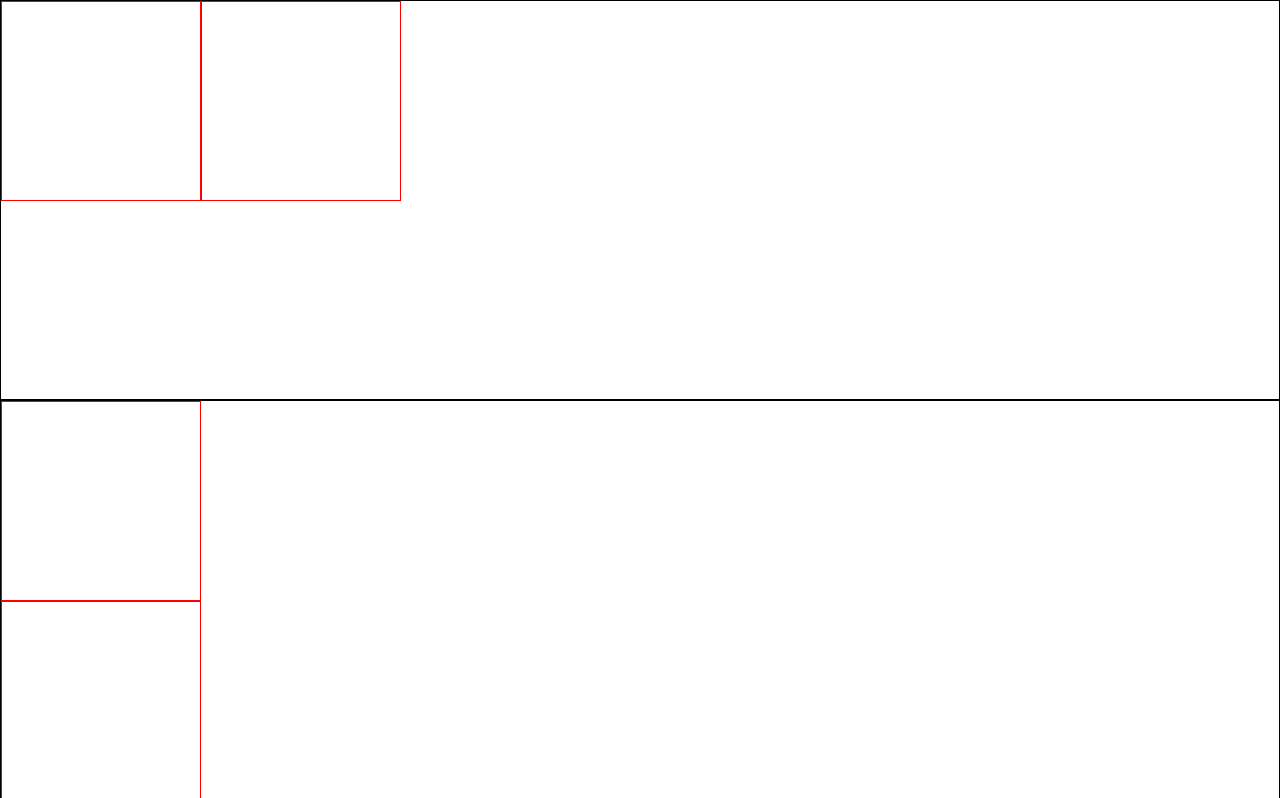
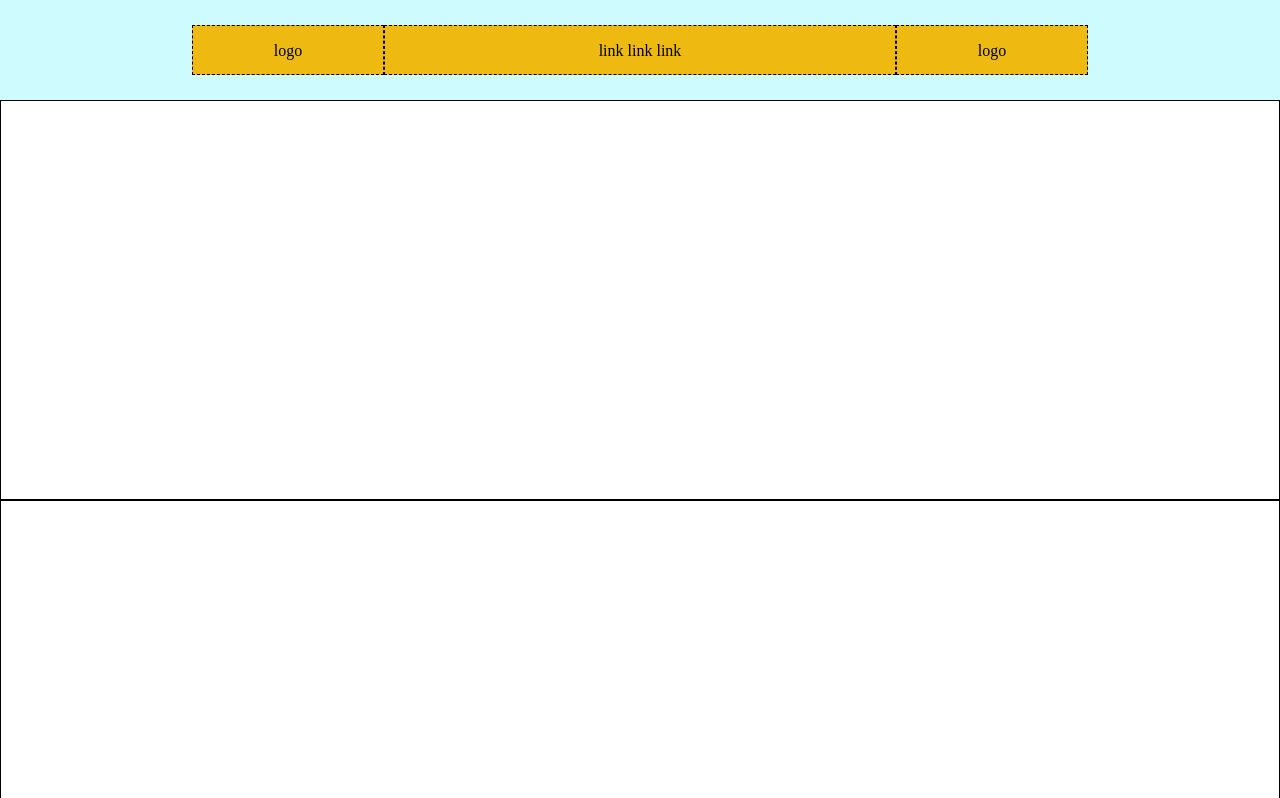
Before and after one commit to lucariggi92/htmlcss-struttura-discord, a plain HTML site: page index.html in a window 1280 px wide. Shown: the top 798 px of the page. Drawn offline with Linux system fonts and the light colour scheme.

Commit message:
feat: header html css completed

```diff
--- a/css/style.css
+++ b/css/style.css
@@ -13,13 +13,39 @@ margin:0
  border: 1px solid black;
 }
 
+header{
+    background-color:rgb(206, 251, 254);
+    height: 100px;
+}
+
 .flex{
 display:flex;
-justify-items: ;
+justify-content:center;
+align-items: center;
+margin
 }
 
-div{
-    height:200px;
-    width: 200px;
+.div{
+    height:50px;
+    width: 20%;
     border:1px solid red;
+
 }
+
+
+.items-header{
+    background-color: rgb(238, 186, 17);
+    height:50%;
+    border:1px dashed black;
+}
+
+.center-header-items{
+    width:40%;
+    text-align: center;
+    line-height:50px;
+}
+.lateral-header-items{
+    width:15%;
+    text-align: center;
+    line-height:50px;
+}
--- a/index.html
+++ b/index.html
@@ -7,9 +7,10 @@
     <link rel="stylesheet" href="./css/style.css">
 </head>
 <body>
-    <header class="container flex">
-        <div></div>
-        <div></div>
+    <header class="flex header">
+        <div class="items-header lateral-header-items ">logo</div>
+        <div class="items-header center-header-items">link link link </div>
+        <div class="items-header lateral-header-items">logo</div>
     </header>
     <main class="container">
         <div></div>
```
